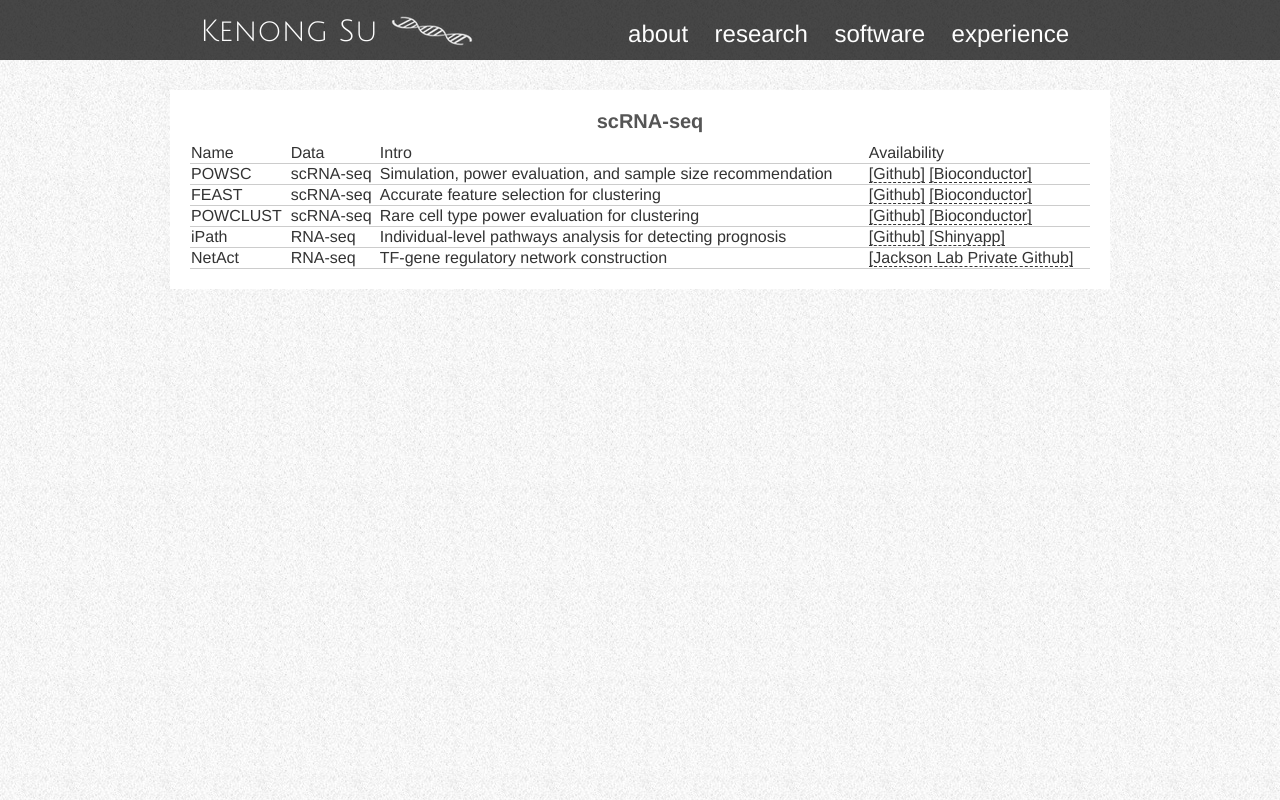
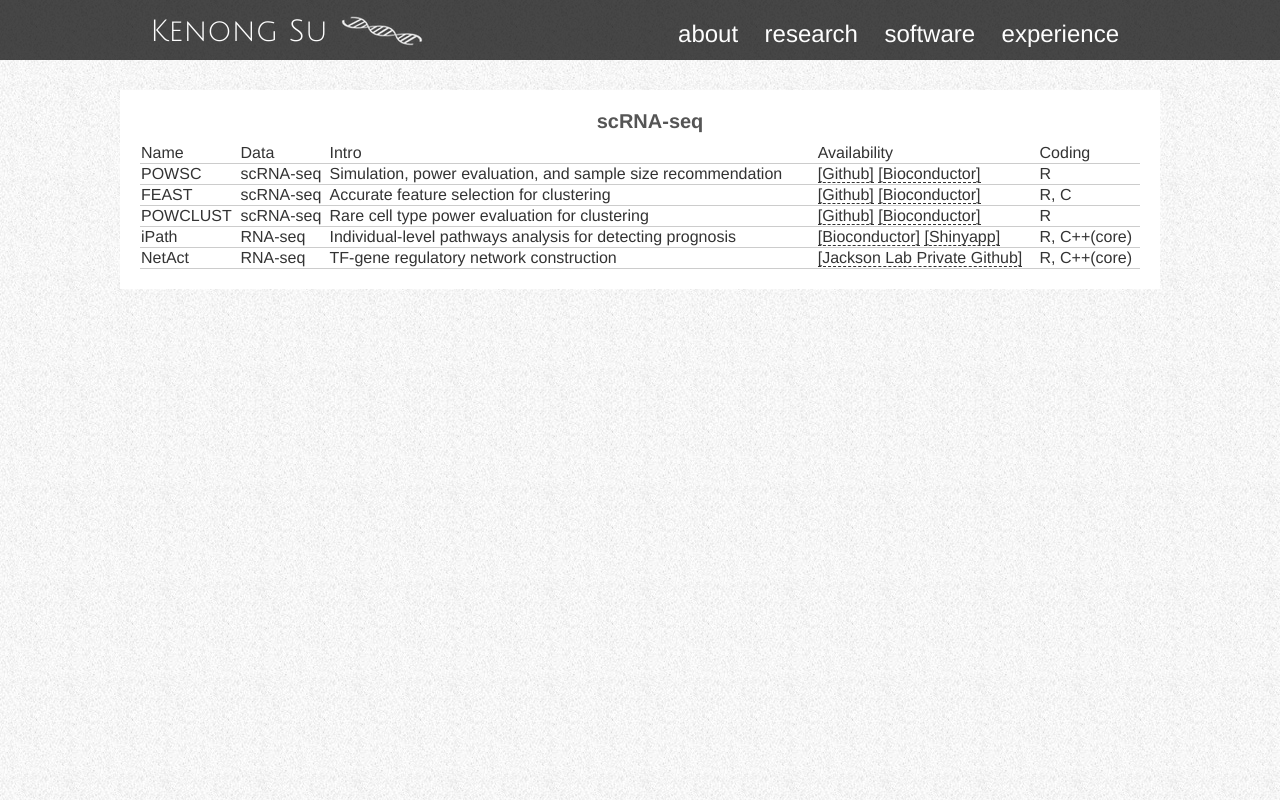
Before and after one commit to suke18/suke18.github.io, a plain HTML site: page software.html in a window 1280 px wide. Drawn offline with nearby package versions, Linux system fonts and the light colour scheme.

Commit message:
update width

```diff
--- a/css/style.css
+++ b/css/style.css
@@ -16,7 +16,7 @@ body {
 }
 #main {
   clear: both;
-  width: 900px;
+  width: 1000px;
   margin: 0 auto;
   margin-top: 30px;
   background: rgba(255,255,255, 1);
@@ -32,7 +32,7 @@ body {
   height: 60px;
 }
 #header {
-  width: 900px;
+  width: 1000px;
   margin: 0 auto;
   position: relative;
   color: white;
--- a/software.html
+++ b/software.html
@@ -58,6 +58,8 @@
            <td>Data</td>
            <td>Intro</td>
            <td>Availability</td>
+           <td>Coding</td>
+
        </tr>
    </thead>
        <tr>
@@ -65,29 +67,34 @@
          <td>scRNA-seq</td>
            <td>Simulation, power evaluation, and sample size recommendation</td>
            <td><a href="https://github.com/suke18/POWSC" target="_blank">[Github]</a>&nbsp<a href="https://bioconductor.org/packages/devel/bioc/html/POWSC.html" target="_blank">[Bioconductor]</td>
+             <td>R</td>
        </tr>
        <tr>
          <td>FEAST</td>
          <td>scRNA-seq</td>
            <td>Accurate feature selection for clustering</td>
            <td><a href="https://github.com/suke18/FEAST" target="_blank">[Github]</a>&nbsp<a href="https://bioconductor.org/packages/devel/bioc/html/FEAST.html" target="_blank">[Bioconductor]</td>
+          <td>R, C</td>
        </tr>
        <tr>
        <td>POWCLUST</td>
        <td>scRNA-seq</td>
          <td>Rare cell type power evaluation for clustering</td>
          <td><a href="https://github.com/suke18/POWCLUST" target="_blank">[Github]</a>&nbsp<a href="https://bioconductor.org/packages/devel/bioc/html/POWSC.html" target="_blank">[Bioconductor]</td>
+           <td>R</td>
        </tr>
        <tr>
        <td>iPath</td>
        <td>RNA-seq</td>
          <td>Individual-level pathways analysis for detecting prognosis</td>
-         <td><a href="https://github.com/suke18/ipath" target="_blank">[Github]</a>&nbsp<a href="https://suke18.shinyapps.io/ipath/" target="_blank">[Shinyapp]</td>
+         <td><a href="https://bioconductor.org/packages/devel/bioc/html/iPath.html" target="_blank">[Bioconductor]</a>&nbsp<a href="https://suke18.shinyapps.io/ipath/" target="_blank">[Shinyapp]</td>
+           <td>R, C++(core)</td>
        </tr>
        <td>NetAct</td>
        <td>RNA-seq</td>
          <td>TF-gene regulatory network construction</td>
          <td><a href="https://github.com/TheJacksonLaboratory/NetAct" target="_blank">[Jackson Lab Private Github]</a></td>
+         <td>R, C++(core)</td>
        </tr>
 
 </table>
```
